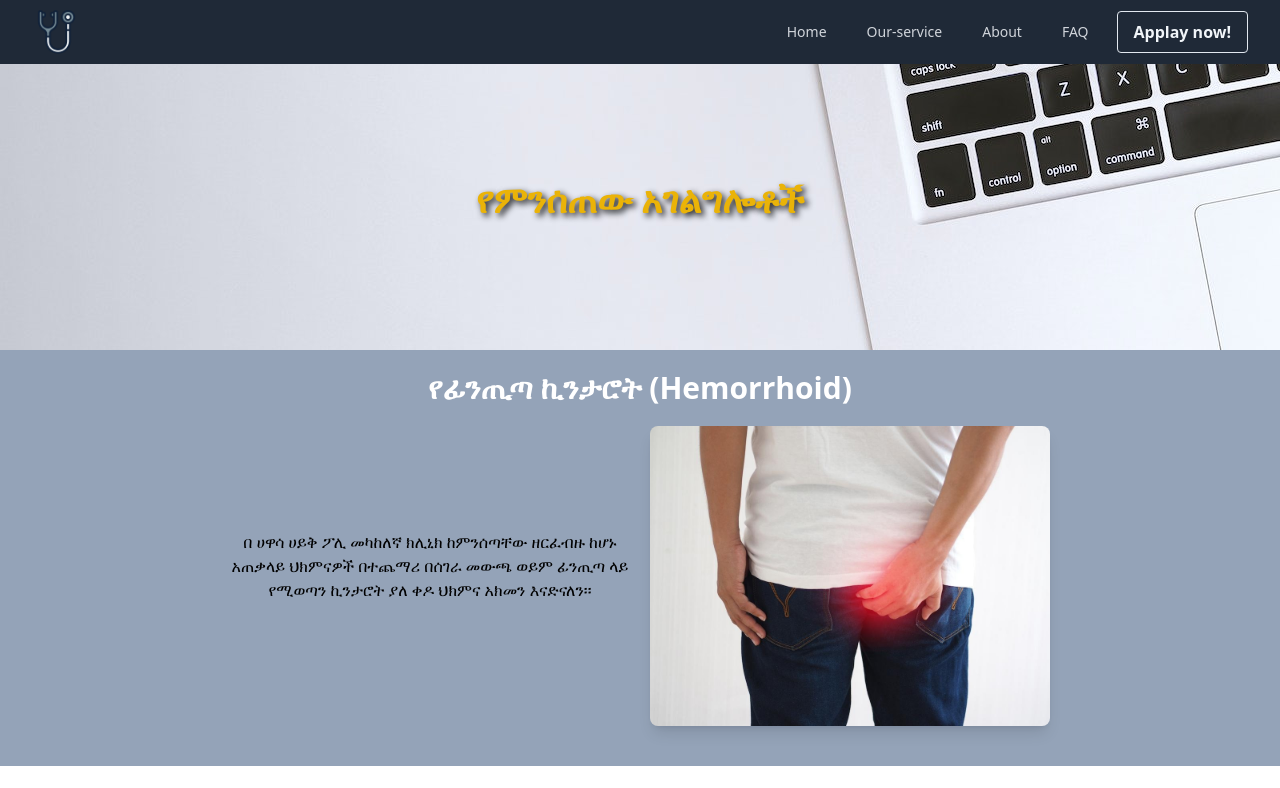
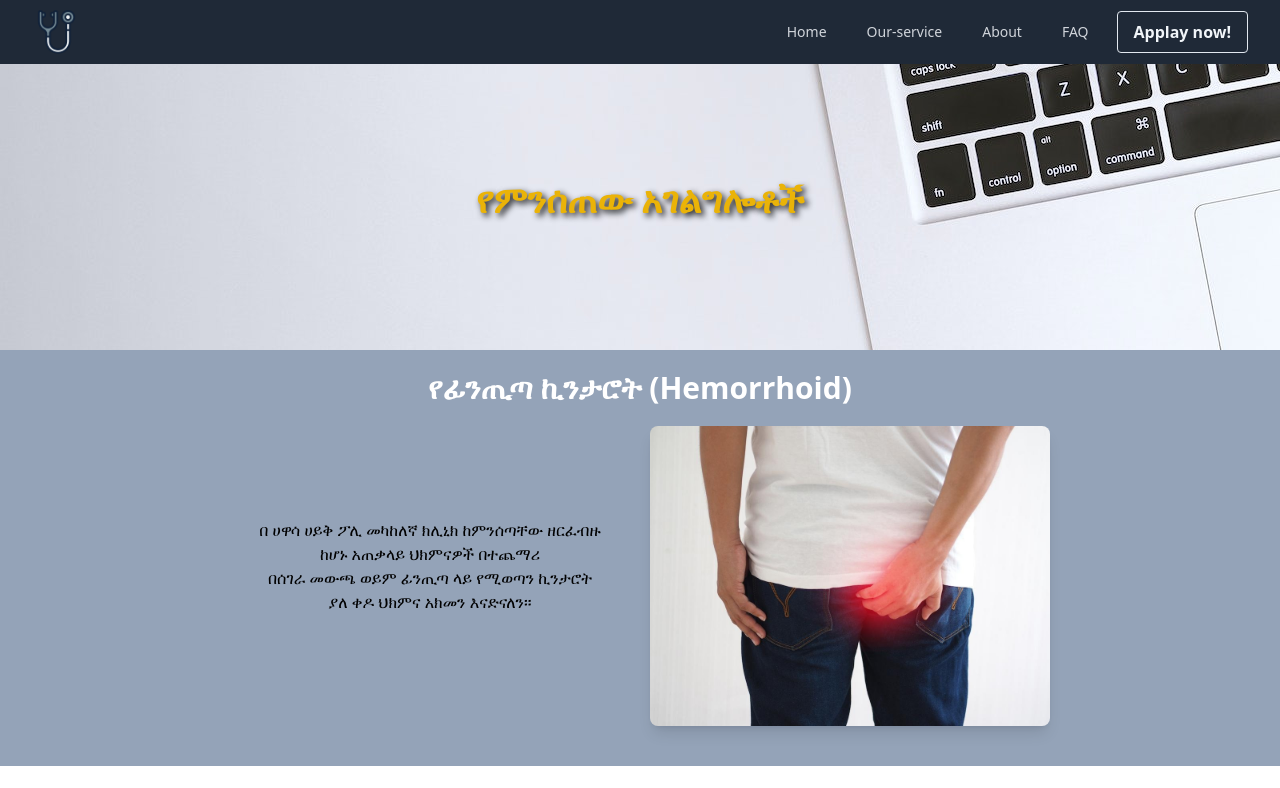
Before and after one commit to tesahun/poly-meduim-clinic, a Next.js app: page /destiny in a window 1280 px wide. Shown: the top 788 px of the page. Built offline with nearby package versions, Linux system fonts and the light colour scheme.

Commit message:
first commit

```diff
--- a/app/about/page.jsx
+++ b/app/about/page.jsx
@@ -2,7 +2,7 @@ import Banner from "@components/Banner";
 import { GiWorld } from "react-icons/gi";
 import { AiOutlineTeam } from "react-icons/ai";
 import { FaHandHoldingHeart } from "react-icons/fa";
-import { GrServices } from "react-icons/gr";
+
 
 const About = () => {
   return (
@@ -10,7 +10,7 @@ const About = () => {
       <Banner className="relative" />
       <div className="h-[400px] w-full flex flex-col justify-center items-center absolute top-0">
         <h1 className="text-4xl uppercase font-bold text-yellow-500 text-shadow-lg ">
-          About Us
+          ስለ እኛ ...
         </h1>
       </div>
       <div className="w-full flex flex-col justify-center items-center container mx-auto">
--- a/app/destiny/page.jsx
+++ b/app/destiny/page.jsx
@@ -3,7 +3,7 @@ import Poli from "@components/Poli";
 
 const PageDe = () => {
   return (
-    <div className="min-h-max w-full text-black ">
+    <div className="min-h-max text-black w-screen overflow-hidden">
       <Banner className="relative" />
       <div className="h-[400px] w-full flex flex-col justify-center items-center absolute top-0">
         <h1 className="text-4xl uppercase font-bold text-yellow-500 text-shadow-lg ">
@@ -16,7 +16,7 @@ const PageDe = () => {
         <div>
           <h1 className="text-3xl font-semibold mt-5">የምናቀርባቸው የጥርስ ህክምናዎች</h1>
         </div>
-        <div className="grid grid-cols-2 md:grid-cols-3 lg:grid-cols-4 lg:gap-4 gap-2 pt-5">
+        <div className="grid grid-cols-1 md:grid-cols-3 lg:grid-cols-4 lg:gap-4 pt-5">
           <div>
             <div className="w-[230px] h-[270px] shadow-2xl border-2 border-slate-500/50 rounded-lg">
               <div className="bg-teeth-bg bg-cover bg-center w-full h-full rounded-lg"></div>
--- a/components/Poli.jsx
+++ b/components/Poli.jsx
@@ -8,9 +8,10 @@ const Poli = () => {
           የፊንጢጣ ኪንታሮት (Hemorrhoid)
         </h1>
         <div className="mt-5 md:flex gap-5">
-          <p className="w-[400px] text-center sm:pb-5 flex justify-center items-center">
-            በ ሀዋሳ ሀይቅ ፖሊ መካከለኛ ክሊኒክ ከምንሰጣቸው ዘርፈብዙ ከሆኑ አጠቃላይ ህክምናዎች በተጨማሪ በሰገራ
-            መውጫ ወይም ፊንጢጣ ላይ የሚወጣን ኪንታሮት ያለ ቀዶ ህክምና አክመን እናድናለን፡፡
+          <p className="w-[400px] text-center sm:pb-5 flex justify-center items-center overflow-hidden">
+            በ ሀዋሳ ሀይቅ ፖሊ መካከለኛ ክሊኒክ ከምንሰጣቸው ዘርፈብዙ <br />
+            ከሆኑ አጠቃላይ ህክምናዎች በተጨማሪ <br />
+            በሰገራ መውጫ ወይም ፊንጢጣ ላይ የሚወጣን ኪንታሮት <br />ያለ ቀዶ ህክምና አክመን እናድናለን፡፡
           </p>
           <div className="border-1 border-slate-200">
             <div className="bg-poly-1 bg-cover bg-center h-[300px] w-[400px] rounded-lg shadow-lg"></div>
```
